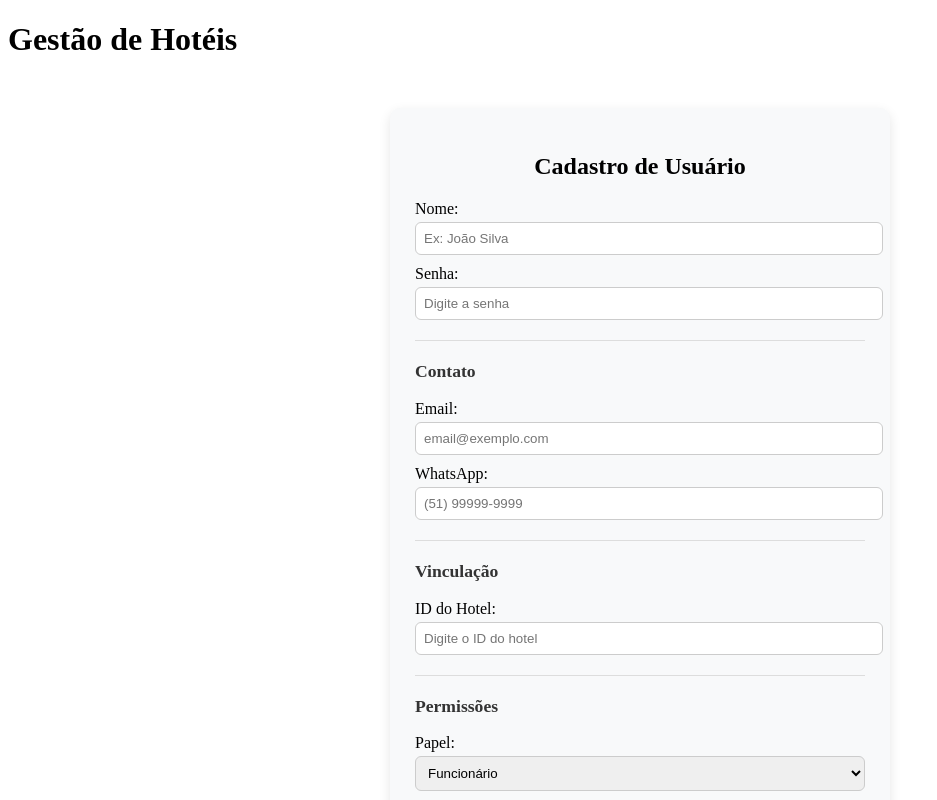
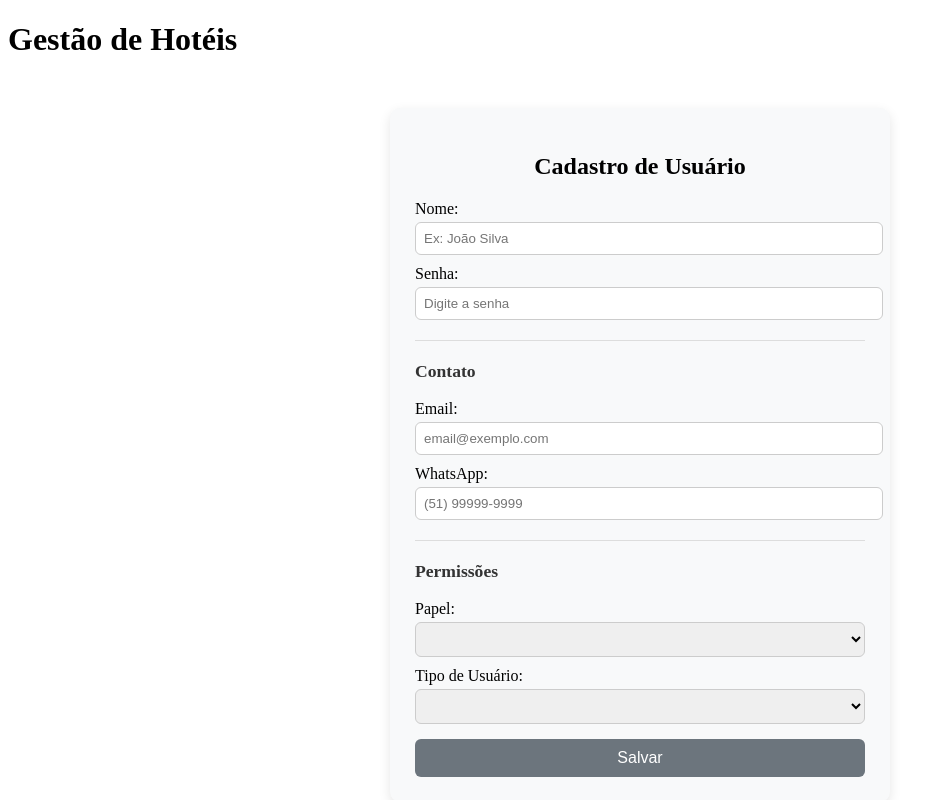
Before and after one commit to CassolEllen/HotelAppFrontDesbravador, an Angular app: page /usuarios/novo in a window 1280 px wide. Shown: the top 800 px of the page, without its empty margins (0-937 px from the left). Built offline with nearby package versions, Linux system fonts and the light colour scheme.

Commit message:
Cadastro de usuario no forms ajustado conforme o padrões de Tipo e PapelEnum

```diff
--- a/src/app/hotel-form/hotel-form.ts
+++ b/src/app/hotel-form/hotel-form.ts
@@ -1,6 +1,6 @@
 import { Component } from '@angular/core';
 import { CommonModule } from '@angular/common';
-import { FormsModule } from '@angular/forms';   // <-- IMPORTANTE
+import { FormsModule } from '@angular/forms';
 import { Router } from '@angular/router';
 import { HotelService } from '../services/hotel.service';
 import { Hotel } from '../models/hotel-model';
@@ -8,7 +8,7 @@ import { Hotel } from '../models/hotel-model';
 @Component({
   selector: 'app-hotel-form',
   standalone: true,
-  imports: [CommonModule, FormsModule],   // <-- ADICIONE AQUI
+  imports: [CommonModule, FormsModule],
   templateUrl: './hotel-form.html',
   styleUrls: ['./hotel-form.css']
 })
--- a/src/app/services/auth.service.ts
+++ b/src/app/services/auth.service.ts
@@ -9,7 +9,7 @@ interface LoginResponse {
 
 @Injectable({ providedIn: 'root' })
 export class AuthService {
-  private apiUrl = 'http://localhost:5119/api/Auth';
+  private apiUrl = 'https://localhost:7092/api/Auth';
 
   constructor(private http: HttpClient) {}
 
--- a/src/app/services/hotel.service.ts
+++ b/src/app/services/hotel.service.ts
@@ -6,7 +6,7 @@ import { Observable } from 'rxjs';
   providedIn: 'root',
 })
 export class HotelService {
-  private apiUrl = 'http://localhost:5119/api/Hotel';
+  private apiUrl = 'https://localhost:7092/api/Hotel';
 
   constructor(private http: HttpClient) {}
 
--- a/src/app/usuario/usuario-form.html
+++ b/src/app/usuario/usuario-form.html
@@ -15,30 +15,21 @@
     <input [(ngModel)]="usuario.contato.email" name="email" placeholder="email@exemplo.com" />
 
     <label>WhatsApp:</label>
-    <input [(ngModel)]="usuario.contato.telefone" name="whatsapp" placeholder="(51) 99999-9999" />
-
-    <hr />
-
-    <h3>Vinculação</h3>
-    <label>ID do Hotel:</label>
-    <input [(ngModel)]="usuario.hotel.id" name="hotelId" placeholder="Digite o ID do hotel" />
+    <input [(ngModel)]="usuario.contato.whatsapp" name="whatsapp" placeholder="(51) 99999-9999" />
 
     <hr />
 
     <h3>Permissões</h3>
     <label>Papel:</label>
     <select [(ngModel)]="usuario.papel" name="papel">
-      <option value="">Selecione</option>
-      <option value="Admin">Admin</option>
-      <option value="Funcionario">Funcionário</option>
+      <option [ngValue]="0">Gerente</option>
+      <option [ngValue]="1">Funcionário</option>
     </select>
 
     <label>Tipo de Usuário:</label>
     <select [(ngModel)]="usuario.tipoUsuario" name="tipoUsuario">
-      <option value="">Selecione</option>
-      <option value="Gerente">Gerente</option>
-      <option value="Recepcionista">Recepcionista</option>
-      <option value="ServicosGerais">Serviços Gerais</option>
+      <option [ngValue]="0">Admin</option>
+      <option [ngValue]="1">User</option>
     </select>
 
     <button type="submit">Salvar</button>
--- a/src/app/usuario/usuario-form.ts
+++ b/src/app/usuario/usuario-form.ts
@@ -14,25 +14,21 @@ import { Router } from '@angular/router';
 export class UsuarioForm {
   usuario = {
     nome: '',
+    contato: {
+      email: '',
+      whatsapp: ''
+    },
     senha: '',
     papel: 'Funcionario',
     tipoUsuario: 'Funcionario',
-    contato: {
-      email: '',
-      telefone: ''
-    },
-    hotel: {
-      id: '',
-      nome: ''
-    }
   };
 
   constructor(private http: HttpClient, private router: Router) {}
 
   salvar() {
-    console.log('Enviando para API:', this.usuario); // debug útil
+    console.log('Enviando para API:', this.usuario);
 
-    this.http.post('http://localhost:5119/api/Usuario/CriarUsuario', this.usuario).subscribe({
+    this.http.post('https://localhost:7092/api/Usuario/CriarUsuario', this.usuario).subscribe({
       next: () => {
         alert('Usuário cadastrado com sucesso!');
         this.router.navigate(['/usuarios']);
--- a/src/app/usuario/usuario-list.ts
+++ b/src/app/usuario/usuario-list.ts
@@ -40,30 +40,30 @@ import { Router, RouterModule } from '@angular/router';
 export class UsuarioList implements OnInit {
   usuarios: any[] = [];
 
-  constructor(private http: HttpClient, private router: Router) {} // 👈 Adicionamos o Router aqui
+  constructor(private http: HttpClient, private router: Router) {}
 
   ngOnInit() {
     this.carregarUsuarios();
   }
 
   carregarUsuarios() {
-    this.http.get('http://localhost:5119/api/Usuario/BuscarUsuarios').subscribe({
+    this.http.get('https://localhost:7092/api/Usuario/BuscarUsuarios').subscribe({
       next: (dados: any) => (this.usuarios = dados),
       error: (err) => console.error('Erro ao carregar usuários:', err),
     });
   }
 
   criarUsuario() {
-    this.router.navigate(['/usuarios/novo']); // 👈 Navega para a tela de cadastro
+    this.router.navigate(['/usuarios/novo']);
   }
 
   editarUsuario(usuario: any) {
-    this.router.navigate(['/usuarios/editar', usuario.id]); // 👈 Preparado para a tela de edição futura
+    this.router.navigate(['/usuarios/editar', usuario.id]);
   }
 
   deletarUsuario(id: string) {
     if (confirm('Tem certeza que deseja excluir este usuário?')) {
-      this.http.delete(`http://localhost:5119/api/Usuario/DeletarUsuario/${id}`).subscribe({
+      this.http.delete(`https://localhost:7092/api/Usuario/DeletarUsuario/${id}`).subscribe({
         next: () => {
           alert('Usuário excluído com sucesso!');
           this.carregarUsuarios();
--- a/src/app/usuario/usuario-service.ts
+++ b/src/app/usuario/usuario-service.ts
@@ -4,7 +4,7 @@ import { Observable } from 'rxjs';
 
 @Injectable({ providedIn: 'root' })
 export class UsuarioService {
-  private apiUrl = 'http://localhost:5119/api/Usuario';
+  private apiUrl = 'https://localhost:7092/api/Usuario';
 
   constructor(private http: HttpClient) {}
 
```
Also changed, not shown: 1 other file (tests, documents, lock files or other folders).
